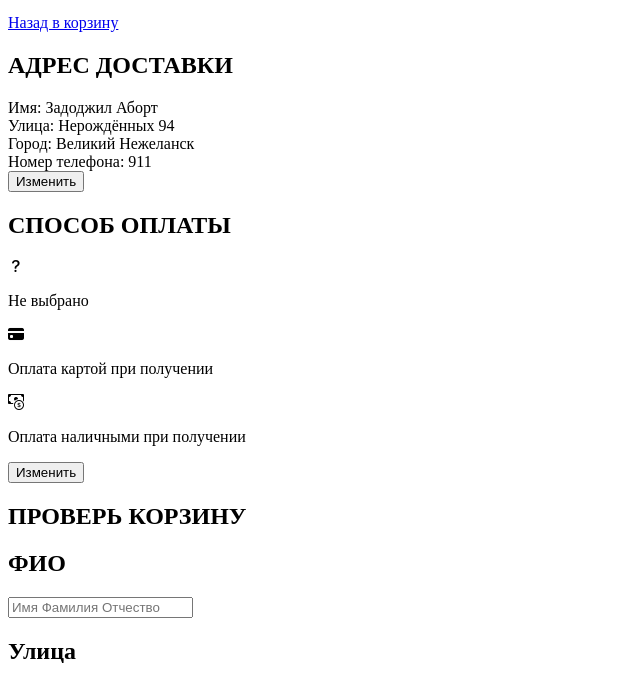
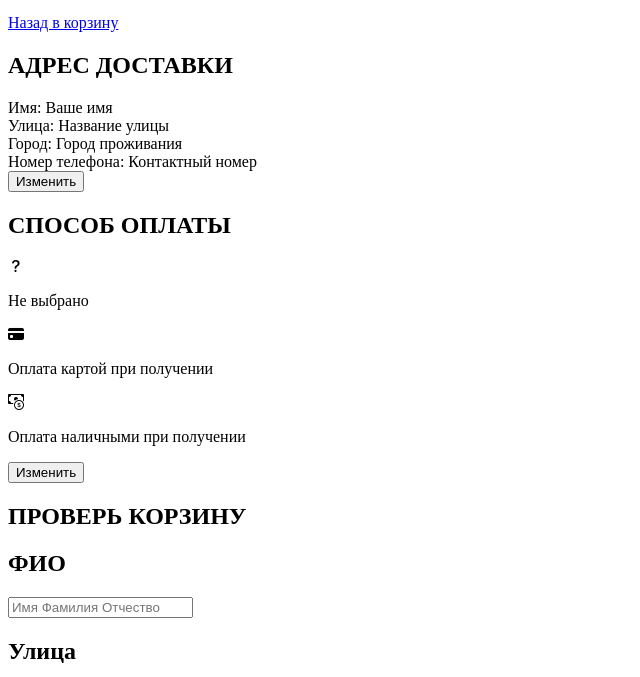
Before and after one commit to evgeniykolenkin/ecommerce-app, a website built with Parcel: page docs/checkout.html in a window 1280 px wide. Shown: the part 123-800 px from the top of the page, without its empty margins (0-640 px from the left). Built offline with nearby package versions, Linux system fonts and the light colour scheme; some packages are replaced by stand-ins of ours.

Commit message:
a bit changes in html

```diff
--- a/docs/checkout.html
+++ b/docs/checkout.html
@@ -1,7 +1,7 @@
 <!DOCTYPE html>
 <html lang="en">
   <head>
-    <script type="module" src="checkout.e5e279fc.js"></script>
+    <script type="module" src="checkout.c3b1e587.js"></script>
     <title>Checkout</title>
     <meta charset="utf-8" />
     <meta name="viewport" content="width=device-width, initial-scale=1.0" />
@@ -47,16 +47,16 @@
               <h2 class="order__item-title">АДРЕС ДОСТАВКИ</h2>
               <div class="address__data">
                 <div class="address__name" id="address__name">
-                  Имя: Задоджил Аборт
+                  Имя: Ваше имя
                 </div>
                 <div class="address__street" id="address__street">
-                  Улица: Нерождённых 94
+                  Улица: Название улицы
                 </div>
                 <div class="address__city" id="address__city">
-                  Город: Великий Нежеланск
+                  Город: Город проживания
                 </div>
                 <div class="address__phone" id="address__phone">
-                  Номер телефона: 911
+                  Номер телефона: Контактный номер
                 </div>
               </div>
             </div>
```
Also changed, not shown: docs/cart.html (+1 -1 lines), docs/index.html (+1 -1 lines), docs/order.html (+1 -1 lines), prod/checkout.html (+1 -1 lines), src/checkout.html (+4 -4 lines), dist/checkout.html, 7 other files.
